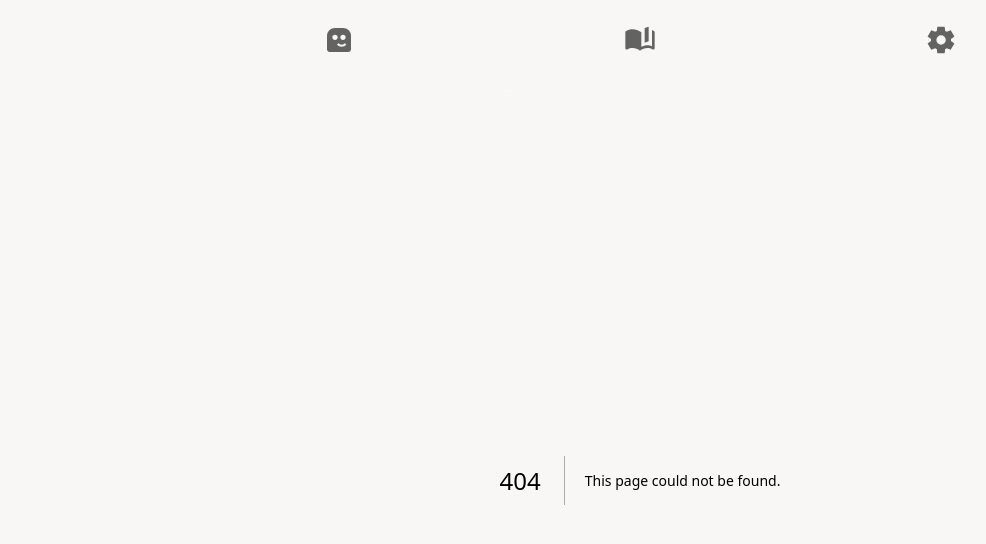
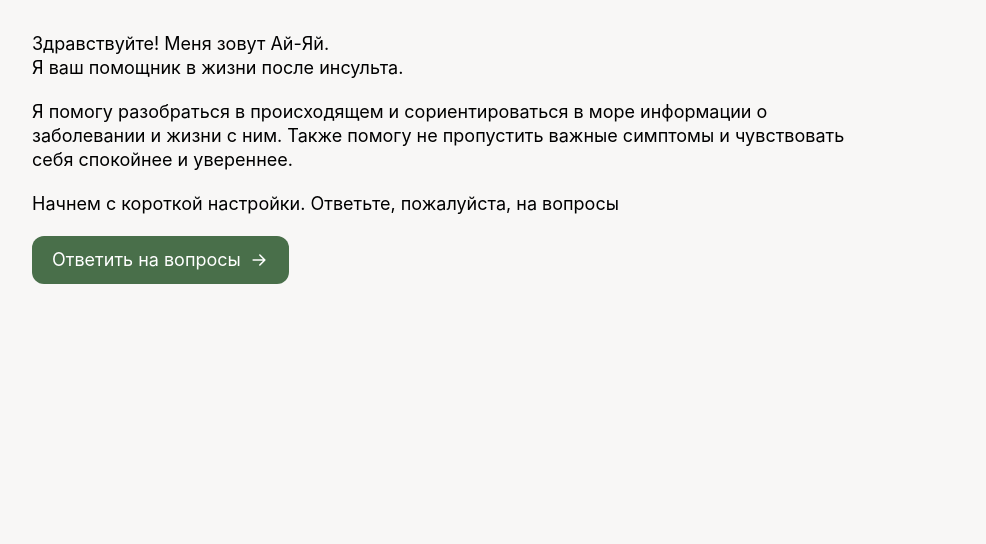
Before and after one commit to AnnFuchs/AI-AI-bot, a Next.js app in the folder frontend/: page /onboarding in a window 1280 px wide. Before the commit this address had no page. Shown: the top 544 px of the page, without its empty margins (0-986 px from the left). Built offline with nearby package versions, Linux system fonts and the light colour scheme.

Commit message:
feat: add onboarding page

```diff
--- /dev/null
+++ b/frontend/src/app/onboarding/page.tsx
@@ -0,0 +1,43 @@
+import Link from "next/link";
+
+import { Button } from "@/shared/ui/button";
+
+export default function OnboardingPage() {
+  return (
+    <main className="flex flex-col gap-5 min-h-dvh max-w-4xl p-8">
+        <p className="text-lg leading-6">
+          Здравствуйте! Меня зовут Ай-Яй.
+          <br />Я ваш помощник в жизни после инсульта.
+        </p>
+        <p className="text-lg leading-6">
+          Я помогу разобраться в происходящем и сориентироваться в море
+          информации о заболевании и жизни с ним. Также помогу не пропустить
+          важные симптомы и чувствовать себя спокойнее и увереннее.
+        </p>
+        <p className="text-lg leading-6">
+          Начнем с короткой настройки. Ответьте, пожалуйста, на вопросы
+        </p>
+
+      <Button asChild className="w-fit">
+        <Link href="/settings">
+          Ответить на вопросы
+          <ArrowRightIcon aria-hidden="true" />
+        </Link>
+      </Button>
+    </main>
+  );
+}
+
+function ArrowRightIcon(props: React.SVGProps<SVGSVGElement>) {
+  return (
+    <svg fill="none" viewBox="0 0 32 32" {...props}>
+      <path
+        d="M6.66669 16H25.3334M25.3334 16L17.3334 8M25.3334 16L17.3334 24"
+        stroke="currentColor"
+        strokeLinecap="round"
+        strokeLinejoin="round"
+        strokeWidth="2.5"
+      />
+    </svg>
+  );
+}
--- a/frontend/src/features/auth/ui/auth-form.tsx
+++ b/frontend/src/features/auth/ui/auth-form.tsx
@@ -112,7 +112,7 @@ export function AuthForm({ mode }: AuthFormProps) {
         });
       }
 
-      router.push("/");
+      router.push(mode === "register" ? "/onboarding" : "/");
     } catch (caughtError) {
       setError(
         caughtError instanceof Error
--- a/frontend/src/features/chat/ui/chat-input.tsx
+++ b/frontend/src/features/chat/ui/chat-input.tsx
@@ -82,7 +82,7 @@ export function ChatInput({ disabled = false, onSubmit }: ChatInputProps) {
         />
         <Button
           aria-label="Отправить сообщение"
-          className="size-12 shrink-0"
+          className="size-12 shrink-0 [&_svg]:size-8"
           disabled={isSubmitDisabled}
           onClick={() => {
             void submit();
--- a/frontend/src/shared/layout/app-shell.tsx
+++ b/frontend/src/shared/layout/app-shell.tsx
@@ -17,7 +17,10 @@ const navItems = [
 
 export function AppShell({children}: { children: React.ReactNode }) {
     const pathname = usePathname();
-    const isAuthPage = pathname === "/login" || pathname === "/register";
+    const isAuthPage =
+        pathname === "/login" ||
+        pathname === "/register" ||
+        pathname === "/onboarding";
 
     return (
         <div className="min-h-dvh bg-background text-foreground">
--- a/frontend/src/shared/ui/button.tsx
+++ b/frontend/src/shared/ui/button.tsx
@@ -5,7 +5,7 @@ import {cva, type VariantProps} from "class-variance-authority";
 import {cn} from "@/shared/lib/utils";
 
 const buttonVariants = cva(
-    "inline-flex items-center justify-center gap-2 whitespace-nowrap rounded-xl text-lg transition-colors focus-visible:outline-none focus-visible:ring-4 focus-visible:ring-primary/20 disabled:pointer-events-none disabled:cursor-not-allowed disabled:bg-muted disabled:text-muted-foreground disabled:border-border [&_svg]:pointer-events-none [&_svg]:size-8 [&_svg]:shrink-0",
+    "inline-flex items-center justify-center gap-2 whitespace-nowrap rounded-xl text-lg transition-colors focus-visible:outline-none focus-visible:ring-4 focus-visible:ring-primary/20 disabled:pointer-events-none disabled:cursor-not-allowed disabled:bg-muted disabled:text-muted-foreground disabled:border-border [&_svg]:pointer-events-none [&_svg]:size-5 [&_svg]:shrink-0",
     {
         variants: {
             variant: {
```
